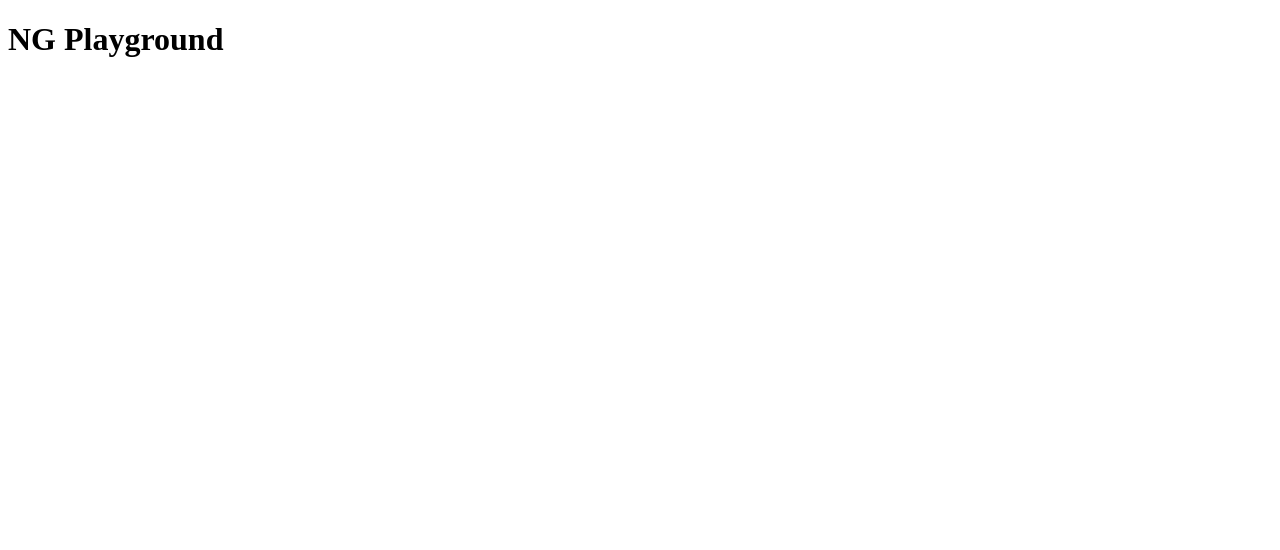
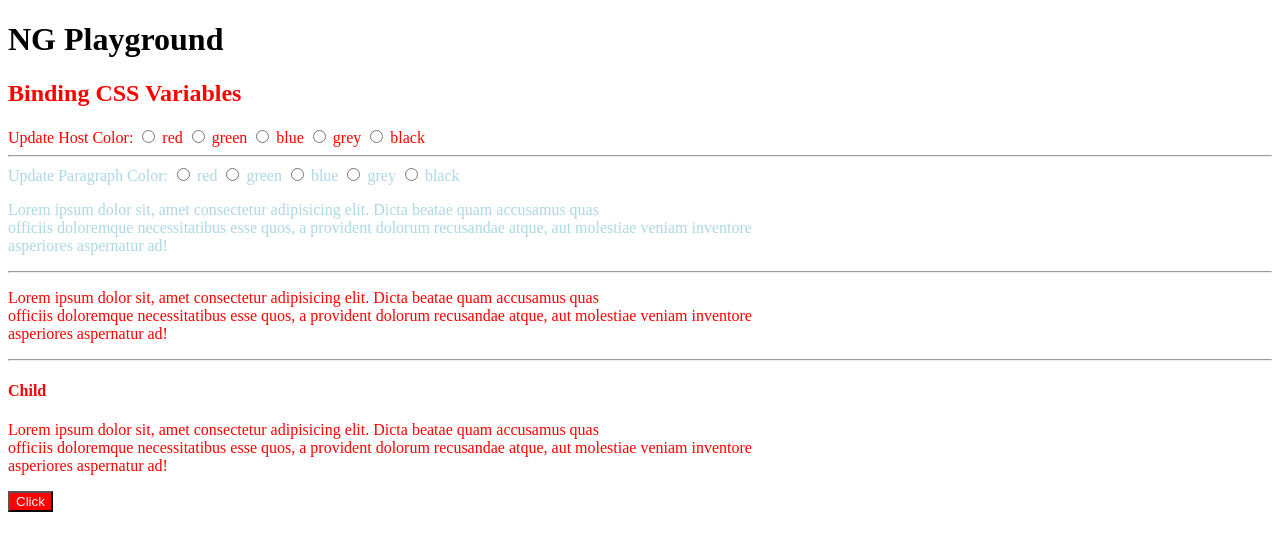
Before and after one commit to bineeshb/ng-playground, an Angular app: page /binding-css-variables in a window 1280 px wide. Before the commit this address led to /. Shown: the top 550 px of the page. Built offline with nearby package versions, Linux system fonts and the light colour scheme.

Commit message:
Add binding CSS variables

```diff
--- a/src/app.routes.ts
+++ b/src/app.routes.ts
@@ -1,6 +1,10 @@
 import { Routes } from '@angular/router';
 
 export const appRoutes: Routes = [
+  {
+    path: 'binding-css-variables',
+    loadComponent: () => import('./features/binding-css-variables/binding-css-variables.component').then(c => c.BindingCssVariablesComponent)
+  },
   {
     path: 'change-detection',
     loadComponent: () => import('./features/change-detection/change-detection.component').then(c => c.ChangeDetectionComponent)
@@ -11,7 +15,7 @@ export const appRoutes: Routes = [
   },
   {
     path: '',
-    redirectTo: 'change-detection',
+    redirectTo: 'binding-css-variables',
     pathMatch: 'full'
   }
 ];
--- /dev/null
+++ b/src/features/binding-css-variables/binding-css-variables.component.html
@@ -0,0 +1,29 @@
+<h2>Binding CSS Variables</h2>
+
+Update Host Color:
+@for(color of colors; track $index; let i = $index) {
+  <label>
+    <input type="radio" name="hColors" id="color-{{ i }}" (change)="updateHostColor(color)">
+    {{ color }}
+  </label>
+}
+<hr />
+<div [style.--p-color]="pColor()">
+  Update Paragraph Color:
+  @for(color of colors; track $index; let i = $index) {
+    <label>
+      <input type="radio" name="pColors" id="color-{{ i }}" (change)="updateParaColor(color)">
+      {{ color }}
+    </label>
+  }
+
+  <p>Lorem ipsum dolor sit, amet consectetur adipisicing elit. Dicta beatae quam accusamus quas<br />
+  officiis doloremque necessitatibus esse quos, a provident dolorum recusandae atque, aut molestiae veniam inventore<br />
+  asperiores aspernatur ad!</p>
+</div>
+<hr />
+<p>Lorem ipsum dolor sit, amet consectetur adipisicing elit. Dicta beatae quam accusamus quas<br />
+  officiis doloremque necessitatibus esse quos, a provident dolorum recusandae atque, aut molestiae veniam inventore<br />
+  asperiores aspernatur ad!</p>
+<hr/>
+<app-child></app-child>
--- /dev/null
+++ b/src/features/binding-css-variables/binding-css-variables.component.scss
@@ -0,0 +1,9 @@
+:host {
+  color: var(--color);
+}
+
+div {
+  &, p {
+    color: var(--p-color, lightblue);
+  }
+}
--- /dev/null
+++ b/src/features/binding-css-variables/binding-css-variables.component.ts
@@ -0,0 +1,27 @@
+import { Component, HostBinding, signal } from '@angular/core';
+import { ChildComponent } from './child/child.component';
+
+@Component({
+  selector: 'app-binding-css-variables',
+  imports: [ChildComponent],
+  templateUrl: './binding-css-variables.component.html',
+  styleUrl: './binding-css-variables.component.scss'
+})
+export class BindingCssVariablesComponent {
+  colors = ['red', 'green', 'blue', 'grey', 'black'];
+  hColor = signal(this.colors[0]);
+  pColor = signal<string | null>(null);
+
+  @HostBinding('style.--color')
+  get hostColor(): string {
+    return this.hColor();
+  }
+
+  updateHostColor(color: string): void {
+    this.hColor.set(color);
+  }
+
+  updateParaColor(color: string): void {
+    this.pColor.set(color);
+  }
+}
--- /dev/null
+++ b/src/features/binding-css-variables/child/child.component.html
@@ -0,0 +1,5 @@
+<h4>Child</h4>
+<p>Lorem ipsum dolor sit, amet consectetur adipisicing elit. Dicta beatae quam accusamus quas<br />
+  officiis doloremque necessitatibus esse quos, a provident dolorum recusandae atque, aut molestiae veniam inventore<br />
+  asperiores aspernatur ad!</p>
+<button>Click</button>
--- /dev/null
+++ b/src/features/binding-css-variables/child/child.component.scss
@@ -0,0 +1,4 @@
+button {
+  background-color: var(--color);
+  color: white;
+}
```
Also changed, not shown: src/features/binding-css-variables/child/child.component.ts (added, +11 -0 lines), 2 other files (tests, documents, lock files or other folders).
